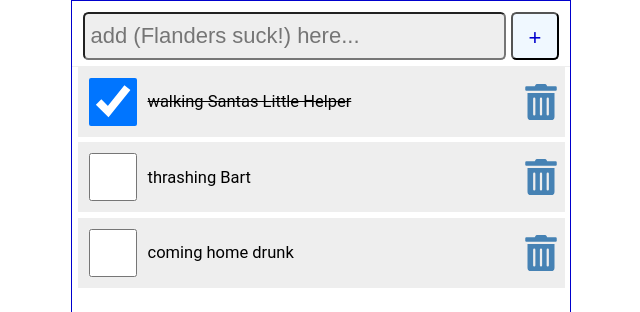
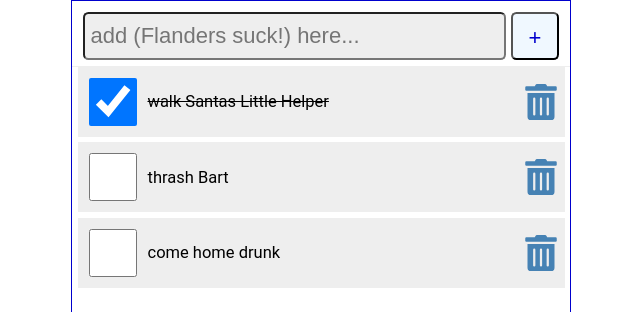
Before and after one commit to nkped/repo-fourth-notes-client, a React (Create React App) app: page / in a window 1280 px wide. Shown: the top 312 px of the page, without its empty margins (319-959 px from the left). Built offline with nearby package versions, Linux system fonts and the light colour scheme; the HTML template or start-up script is replaced by a standard one.

Commit message:
add ALL OF addItem

```diff
--- a/src/AddItem.js
+++ b/src/AddItem.js
@@ -1,8 +1,8 @@
 import React from 'react'
 
-const AddItem = ({ newItem, setNewItem }) => {
+const AddItem = ({ newItem, setNewItem, handleSubmit }) => {
   return (
-    <div className='addForm'>
+    <form className='addForm' onSubmit={handleSubmit}>
         <input
             className='item'
             type='text'
@@ -11,7 +11,7 @@
             onChange={(e) => setNewItem(e.target.value)} />
         <button
             role='submit' >+</button>
-    </div>
+    </form>
   )
 }
 
--- a/src/App.js
+++ b/src/App.js
@@ -6,9 +6,9 @@
 function App() {
 
 const [ items, setItems ] = useState([
-  { id: 1, checked: true, item: 'walking Santas Little Helper' },
-  { id: 2, checked: false, item: 'thrashing Bart' },
-  { id: 3, checked: false, item: 'coming home drunk' }
+  { id: 1, checked: true, item: 'walk Santas Little Helper' },
+  { id: 2, checked: false, item: 'thrash Bart' },
+  { id: 3, checked: false, item: 'come home drunk' }
 ])
 
 const [ newItem, setNewItem] = useState('')
@@ -25,7 +25,19 @@
   item.id !== id)
   setItems(listItems)
 }
-const handleSubmit = () => {}
+const handleSubmit = (e) => {
+  e.preventDefault()
+  console.log(newItem)
+  addItem(newItem)
+}
+
+
+const addItem = (item) => {
+  const id = items.length ? items[items.length - 1].id + 1 : 1
+  const myNewItem = { id, checked: false, item }
+  const listItems = [ ...items, myNewItem ]
+  setItems(listItems)
+}
 
 
   return (
@@ -33,6 +45,7 @@
       <AddItem
         newItem={newItem}
         setNewItem={setNewItem}
+        handleSubmit={handleSubmit}
        />
       <Content
         items={items}
```
